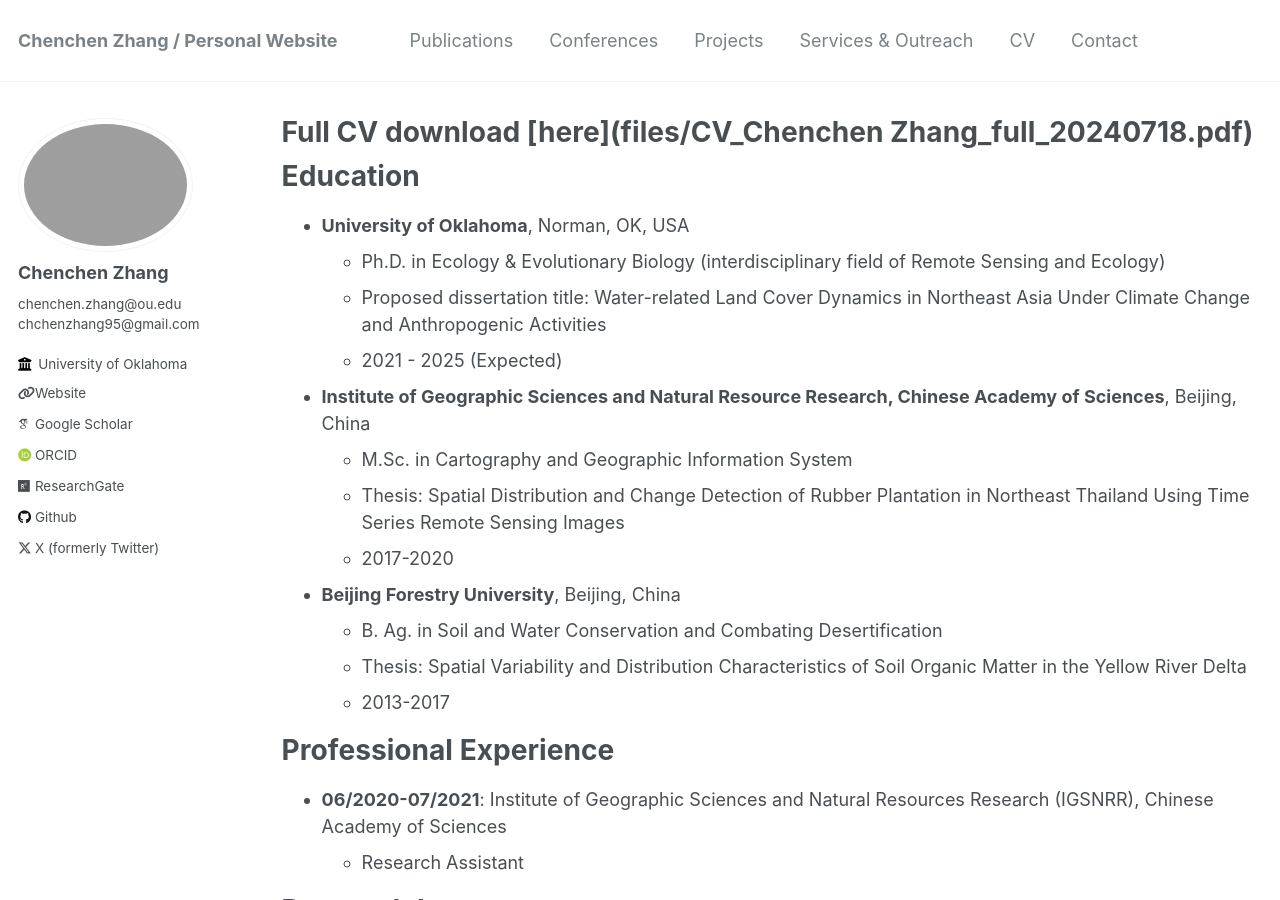
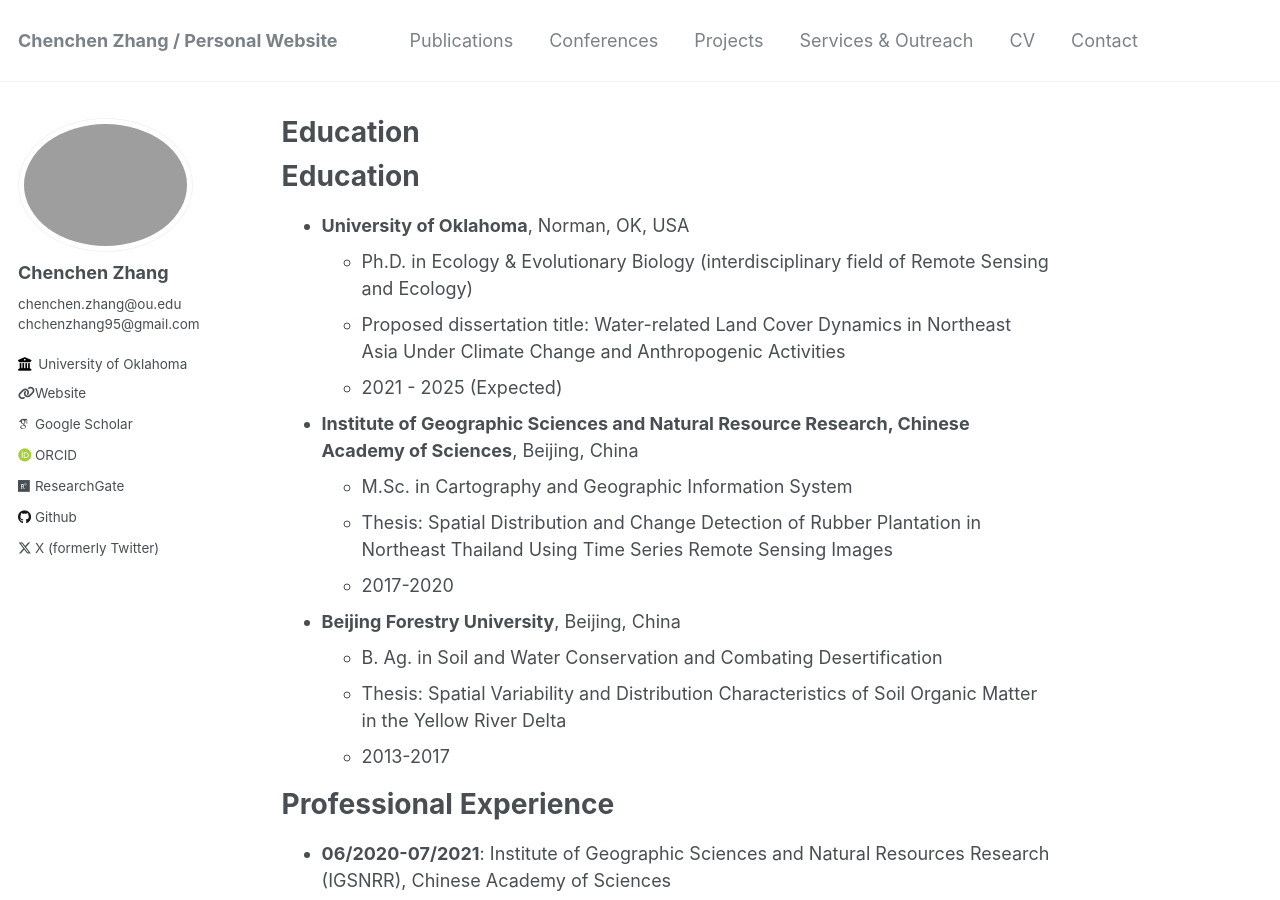
Before and after one commit to rszcc/rszcc.github.io, a Jekyll site: the page built from _pages/cv.md, in a window 1280 px wide and 900 px high. Built offline with Jekyll 4.4.1, drawn with Linux system fonts in a browser that asks for light colours; some web fonts are replaced; our own code applies the rules of GitHub Pages for plain Markdown files.

Commit message:
Update cv.md

```diff
--- a/_pages/cv.md
+++ b/_pages/cv.md
@@ -1,13 +1,4 @@
----
-layout: archive
-title: "Full CV download [here](files/CV_Chenchen Zhang_full_20240718.pdf)"
-permalink: /cv/
-author_profile: true
-redirect_from:
-  - /resume
----
 
-{% include base_path %}
 
 Education
 ======
```
